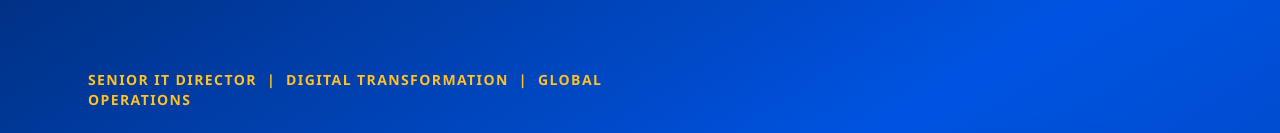
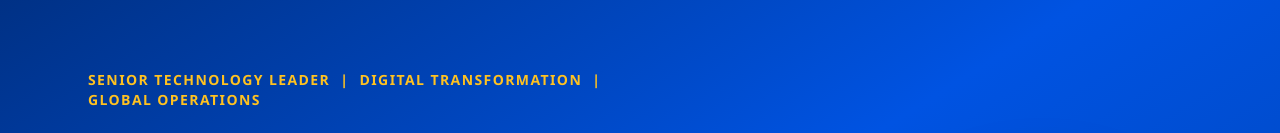
Before and after one commit to ChandanaRodrigo91/ChandanaRodrigo91.github.io, a plain HTML site: page index.html in a window 1280 px wide. Shown: the part 120-253 px from the top of the page. Drawn offline with nearby package versions, Linux system fonts and the light colour scheme.

Commit message:
chore: replace 'Senior IT Director' with generic 'Senior Technology Leader' title

```diff
--- a/index.html
+++ b/index.html
@@ -3,8 +3,8 @@
 <head>
   <meta charset="UTF-8" />
   <meta name="viewport" content="width=device-width, initial-scale=1.0" />
-  <meta name="description" content="Chandana Rodrigo – Senior IT Director with 25+ years of global experience leading digital transformation, technology strategy, and high-performing teams across retail, aviation, and financial services." />
-  <title>Chandana Rodrigo | Senior IT Director &amp; Digital Transformation Leader</title>
+  <meta name="description" content="Chandana Rodrigo – Senior Technology Leader with 25+ years of global experience leading digital transformation, technology strategy, and high-performing teams across retail, aviation, and financial services." />
+  <title>Chandana Rodrigo | Senior Technology Leader &amp; Digital Transformation Executive</title>
   <script src="https://cdn.tailwindcss.com"></script>
   <script>
     tailwind.config = {
@@ -62,7 +62,7 @@
     <section id="hero" class="min-h-screen flex items-center bg-gradient-to-br from-primary-deep via-primary to-primary-dark text-white pt-16" aria-label="Introduction">
       <div class="max-w-6xl mx-auto px-6 py-24 grid md:grid-cols-2 gap-12 items-center">
         <div>
-          <p class="text-accent font-semibold tracking-widest text-sm uppercase mb-4">Senior IT Director &nbsp;|&nbsp; Digital Transformation &nbsp;|&nbsp; Global Operations</p>
+          <p class="text-accent font-semibold tracking-widest text-sm uppercase mb-4">Senior Technology Leader &nbsp;|&nbsp; Digital Transformation &nbsp;|&nbsp; Global Operations</p>
           <h1 class="text-5xl md:text-7xl font-bold leading-tight mb-6">Chandana<br/>Rodrigo</h1>
           <p class="text-blue-200 text-lg md:text-xl mb-10 leading-relaxed">
             Senior technology executive with <strong class="text-white">25+ years</strong> of global experience
```
